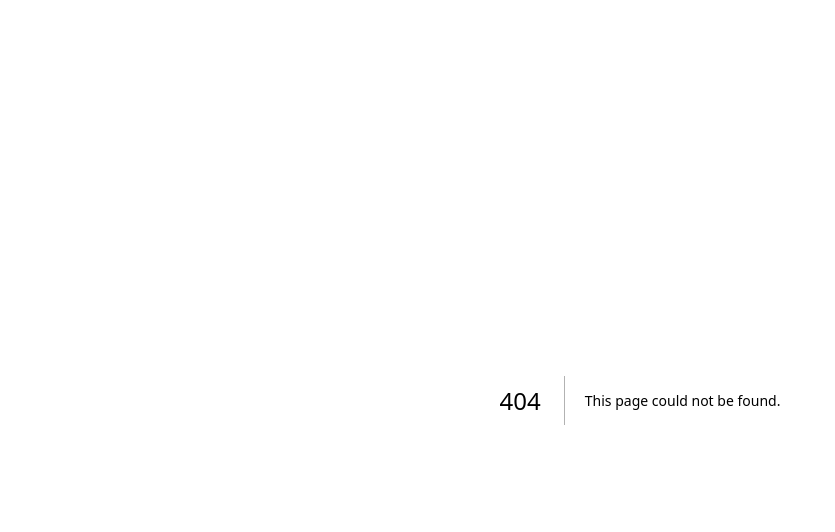
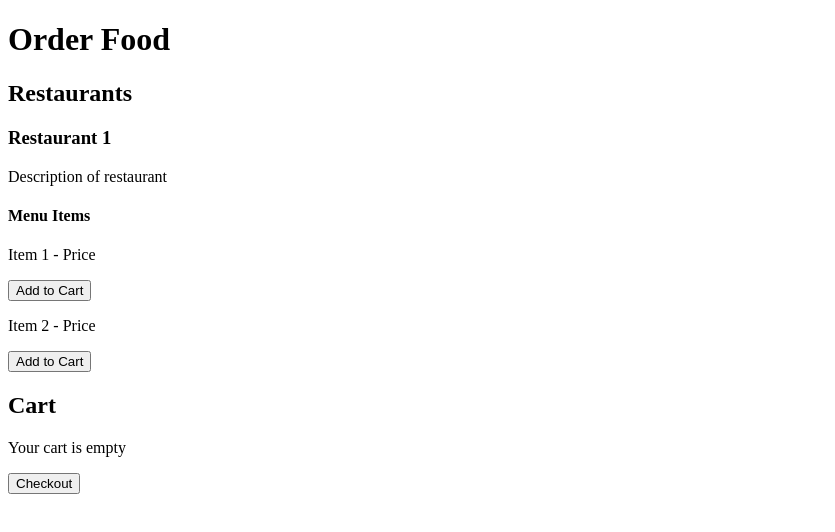
Before and after one commit to Swift-Food/corporate-website, a Next.js app: page /order in a window 1280 px wide. Before the commit this address had no page. Shown: the top 532 px of the page, without its empty margins (0-835 px from the left). Built offline with nearby package versions, Linux system fonts and the light colour scheme.

Commit message:
added directorys and pages for login and order

```diff
--- /dev/null
+++ b/app/order/page.tsx
@@ -0,0 +1,30 @@
+export default function OrderPage() {
+  return (
+    <div>
+      <h1>Order Food</h1>
+      <div>
+        <h2>Restaurants</h2>
+        <div>
+          <h3>Restaurant 1</h3>
+          <p>Description of restaurant</p>
+          <div>
+            <h4>Menu Items</h4>
+            <div>
+              <p>Item 1 - Price</p>
+              <button>Add to Cart</button>
+            </div>
+            <div>
+              <p>Item 2 - Price</p>
+              <button>Add to Cart</button>
+            </div>
+          </div>
+        </div>
+      </div>
+      <div>
+        <h2>Cart</h2>
+        <p>Your cart is empty</p>
+        <button>Checkout</button>
+      </div>
+    </div>
+  );
+}
```
Also changed, not shown: app/login/page.tsx (added, +18 -0 lines).
